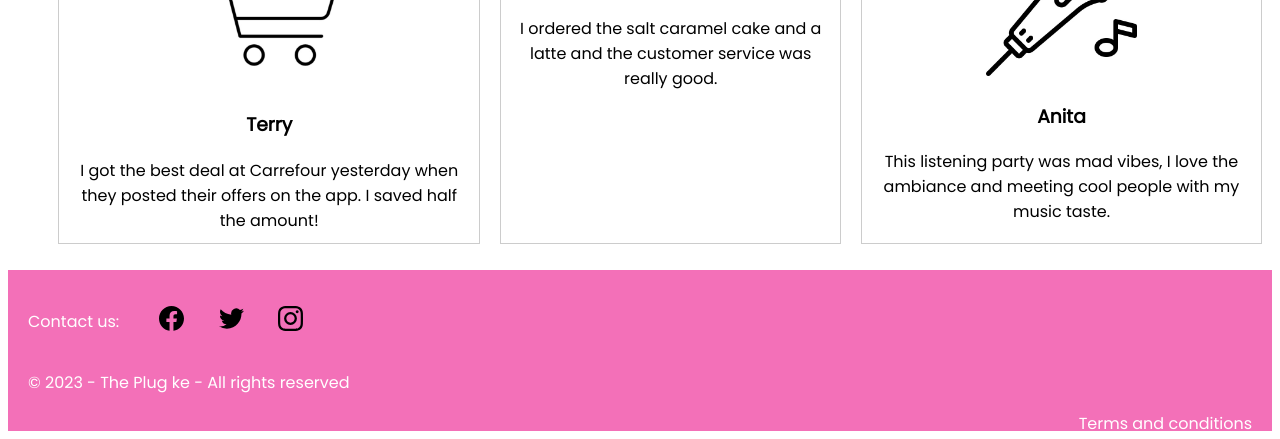
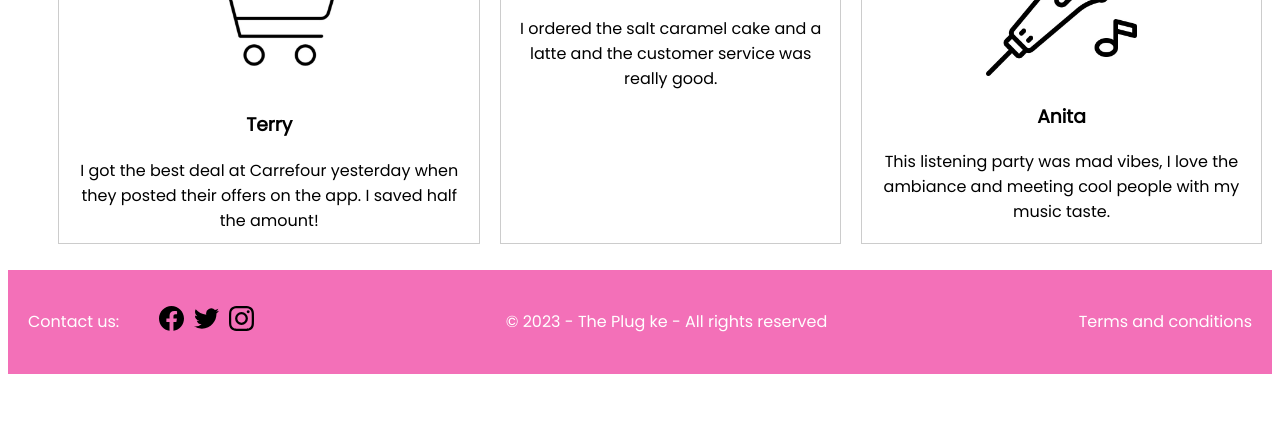
Before and after one commit to Kembu/The_Plug_ke, a plain HTML site: page index.html in a window 1280 px wide. Shown: the part 1477-1916 px from the top of the page. After the commit the page ends 1859 px from the top, so only its background shows below. Drawn offline with Linux system fonts and the light colour scheme.

Commit message:
index.css footer

```diff
--- a/css/index.css
+++ b/css/index.css
@@ -184,6 +184,10 @@ footer {
   background-color: #f370b8;
   color: #fff;
   padding: 20px;
+  display: flex;
+  flex-wrap: wrap; /* Allow elements to wrap to the next line if needed */
+  justify-content: space-between;
+  align-items: center;
 }
 
 .contact-us {
@@ -193,27 +197,33 @@ footer {
 
 .social {
   list-style: none;
+  display: flex;
+  align-items: center;
+  margin-right: 10px; /* Add spacing between social icons */
 }
 
 .social-item {
   display: inline-block;
-  margin-right: 30px;
+  margin-right: 10px;
 }
 
-.copyright p {
+.copyright {
   text-align: center;
+  flex-grow: 1;
+  padding-right: 10px;
 }
 
 /* Style for the "Terms and conditions" link */
 .footer-nav-link {
-  float: right;
   color: #fff;
   text-decoration: none;
+  margin-left: 10px; /* Add spacing between "Copyright" and the link */
 }
 
 .footer-nav-link:hover {
   text-decoration: underline;
 }
+
 
 /* Responsive Styles */
 @media (max-width: 768px) {
--- a/index.html
+++ b/index.html
@@ -178,8 +178,8 @@
           </ul>
         </div>
       </section>
-      <p class="copyright">
-      <p>&copy; 2023 - The Plug ke - All rights reserved</p>
+
+      <p class="copyright">&copy; 2023 - The Plug ke - All rights reserved</p>
       <a href="terms_and_conditions.html" class="footer-nav-link">Terms and conditions</a>
     </footer>
 
```
